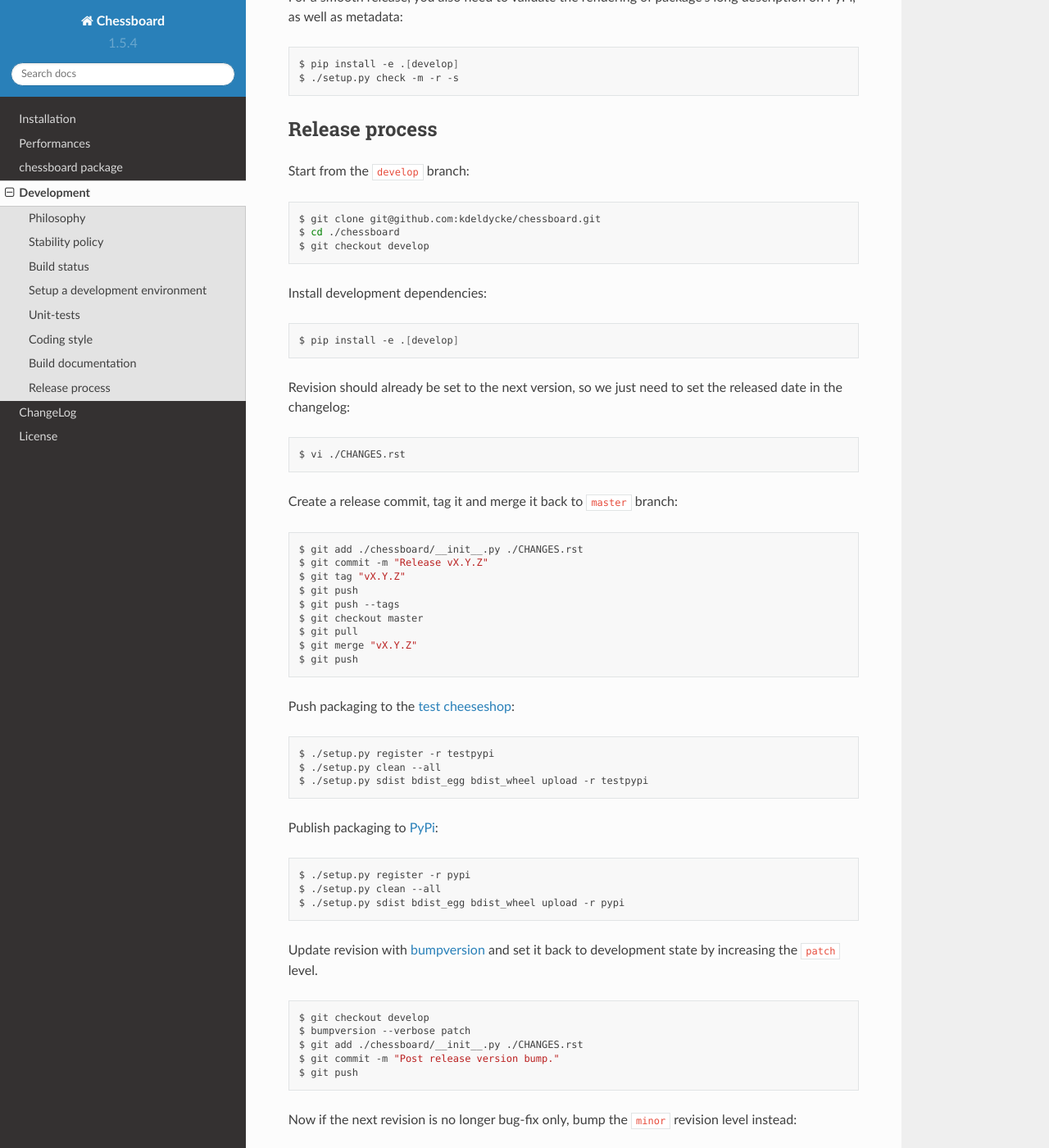
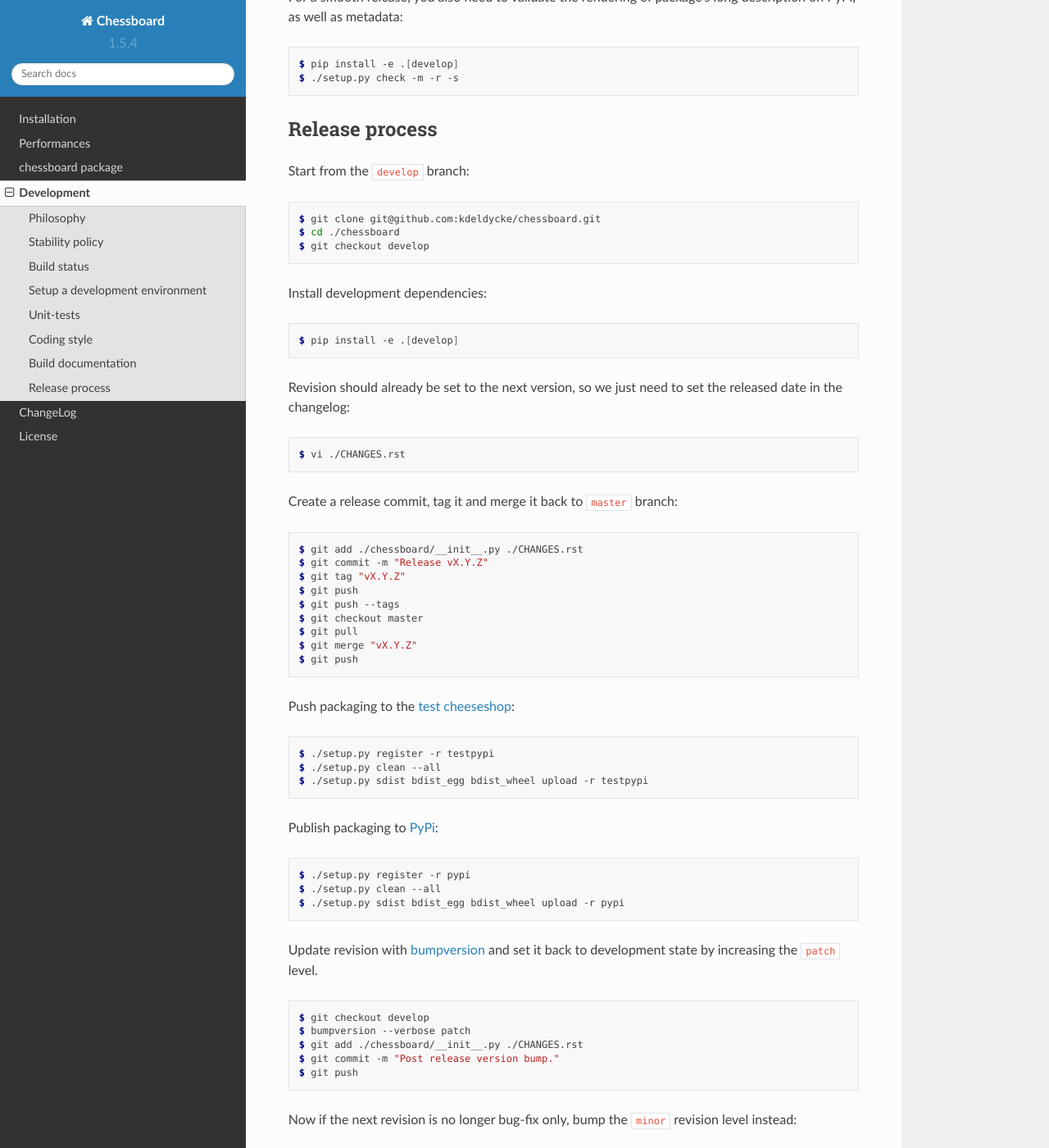
Before and after one commit to kdeldycke/chessboard, a Sphinx documentation site: the page built from docs/development.rst, in a window 1280 px wide and 1400 px high, scrolled down 2072 px. Shown: the whole window at 82% size. Built offline with Sphinx 7.4.7 and the Read the Docs theme 2.0.0, drawn with Linux system fonts in a browser that asks for light colours; some of the changed text lies outside the part shown.

Commit message:
FIx syntax highlight.

```diff
--- a/docs/development.rst
+++ b/docs/development.rst
@@ -92,7 +92,7 @@ Setup a development environment
 
 Check out latest development branch:
 
-.. code-block:: bash
+.. code-block:: shell-session
 
     $ git clone git@github.com:kdeldycke/chessboard.git
     $ cd ./chessboard
@@ -100,7 +100,7 @@ Check out latest development branch:
 
 Install package in editable mode with all development dependencies:
 
-.. code-block:: bash
+.. code-block:: shell-session
 
     $ pip install -e .[develop]
 
@@ -112,7 +112,7 @@ Unit-tests
 
 Install test dependencies and run unit-tests:
 
-.. code-block:: bash
+.. code-block:: shell-session
 
     $ pip install -e .[tests]
     $ nosetests
@@ -124,7 +124,7 @@ Coding style
 Run `isort <https://github.com/timothycrosley/isort>`_ utility to sort Python
 imports:
 
-.. code-block:: bash
+.. code-block:: shell-session
 
     $ pip install -e .[develop]
     $ isort --apply
@@ -132,7 +132,7 @@ imports:
 Then run `pycodestyle <https://pycodestyle.readthedocs.io>`_ and `Pylint
 <https://docs.pylint.org>`_ code style checks:
 
-.. code-block:: bash
+.. code-block:: shell-session
 
     $ pip install -e .[tests]
     $ pycodestyle chessboard
@@ -145,7 +145,7 @@ Build documentation
 The documentation you're currently reading can be built locally with `Sphinx
 <https://www.sphinx-doc.org>`_:
 
-.. code-block:: bash
+.. code-block:: shell-session
 
     $ pip install -e .[docs]
     $ sphinx-apidoc -f -o ./docs .
@@ -154,7 +154,7 @@ The documentation you're currently reading can be built locally with `Sphinx
 For a smooth release, you also need to validate the rendering of package's long
 description on PyPi, as well as metadata:
 
-.. code-block:: bash
+.. code-block:: shell-session
 
     $ pip install -e .[develop]
     $ ./setup.py check -m -r -s
@@ -165,7 +165,7 @@ Release process
 
 Start from the ``develop`` branch:
 
-.. code-block:: bash
+.. code-block:: shell-session
 
     $ git clone git@github.com:kdeldycke/chessboard.git
     $ cd ./chessboard
@@ -173,20 +173,20 @@ Start from the ``develop`` branch:
 
 Install development dependencies:
 
-.. code-block:: bash
+.. code-block:: shell-session
 
     $ pip install -e .[develop]
 
 Revision should already be set to the next version, so we just need to set the
 released date in the changelog:
 
-.. code-block:: bash
+.. code-block:: shell-session
 
     $ vi ./CHANGES.rst
 
 Create a release commit, tag it and merge it back to ``master`` branch:
 
-.. code-block:: bash
+.. code-block:: shell-session
 
     $ git add ./chessboard/__init__.py ./CHANGES.rst
     $ git commit -m "Release vX.Y.Z"
@@ -201,7 +201,7 @@ Create a release commit, tag it and merge it back to ``master`` branch:
 Push packaging to the `test cheeseshop
 <https://wiki.python.org/moin/TestPyPI>`_:
 
-.. code-block:: bash
+.. code-block:: shell-session
 
     $ ./setup.py register -r testpypi
     $ ./setup.py clean --all
@@ -209,7 +209,7 @@ Push packaging to the `test cheeseshop
 
 Publish packaging to `PyPi <https://pypi.python.org>`_:
 
-.. code-block:: bash
+.. code-block:: shell-session
 
     $ ./setup.py register -r pypi
     $ ./setup.py clean --all
@@ -218,7 +218,7 @@ Publish packaging to `PyPi <https://pypi.python.org>`_:
 Update revision with `bumpversion <https://github.com/peritus/bumpversion>`_
 and set it back to development state by increasing the ``patch`` level.
 
-.. code-block:: bash
+.. code-block:: shell-session
 
     $ git checkout develop
     $ bumpversion --verbose patch
@@ -229,7 +229,7 @@ and set it back to development state by increasing the ``patch`` level.
 Now if the next revision is no longer bug-fix only, bump the ``minor``
 revision level instead:
 
-.. code-block:: bash
+.. code-block:: shell-session
 
     $ bumpversion --verbose minor
     $ git add ./chessboard/__init__.py ./CHANGES.rst
--- a/docs/install.rst
+++ b/docs/install.rst
@@ -5,7 +5,7 @@ This package is `available on PyPi <https://pypi.python.org/pypi/chessboard>`_,
 so you can install the latest stable release and its dependencies with a simple
 `pip` call:
 
-.. code-block:: bash
+.. code-block:: shell-session
 
     $ pip install chessboard
 
--- a/docs/performances.rst
+++ b/docs/performances.rst
@@ -39,7 +39,7 @@ Results below are given in seconds, and were run with the ``--silent`` option.
 To run the standard benchmark suite and add results to the database, run the
 benchmark in a detached background process:
 
-.. code-block:: bash
+.. code-block:: shell-session
 
     $ nohup chessboard benchmark > /dev/null 2>&1 &
 
```
